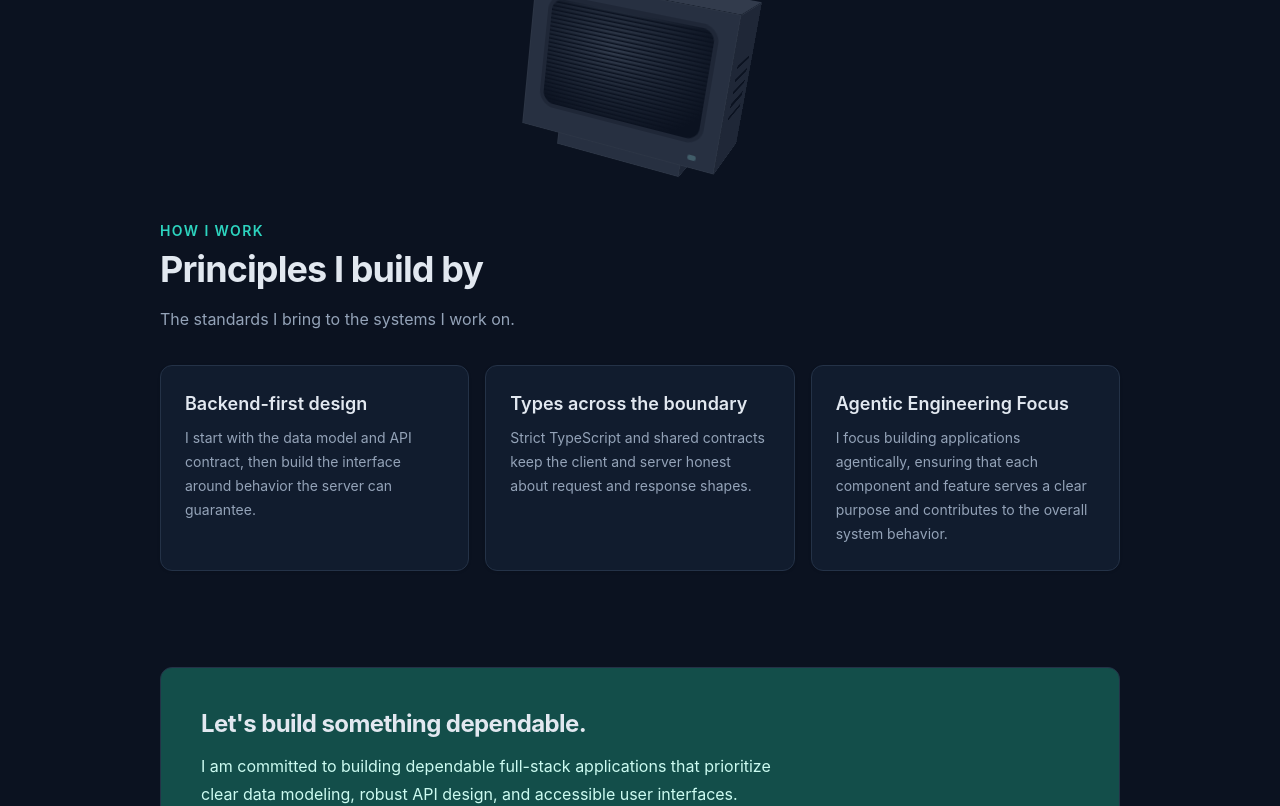
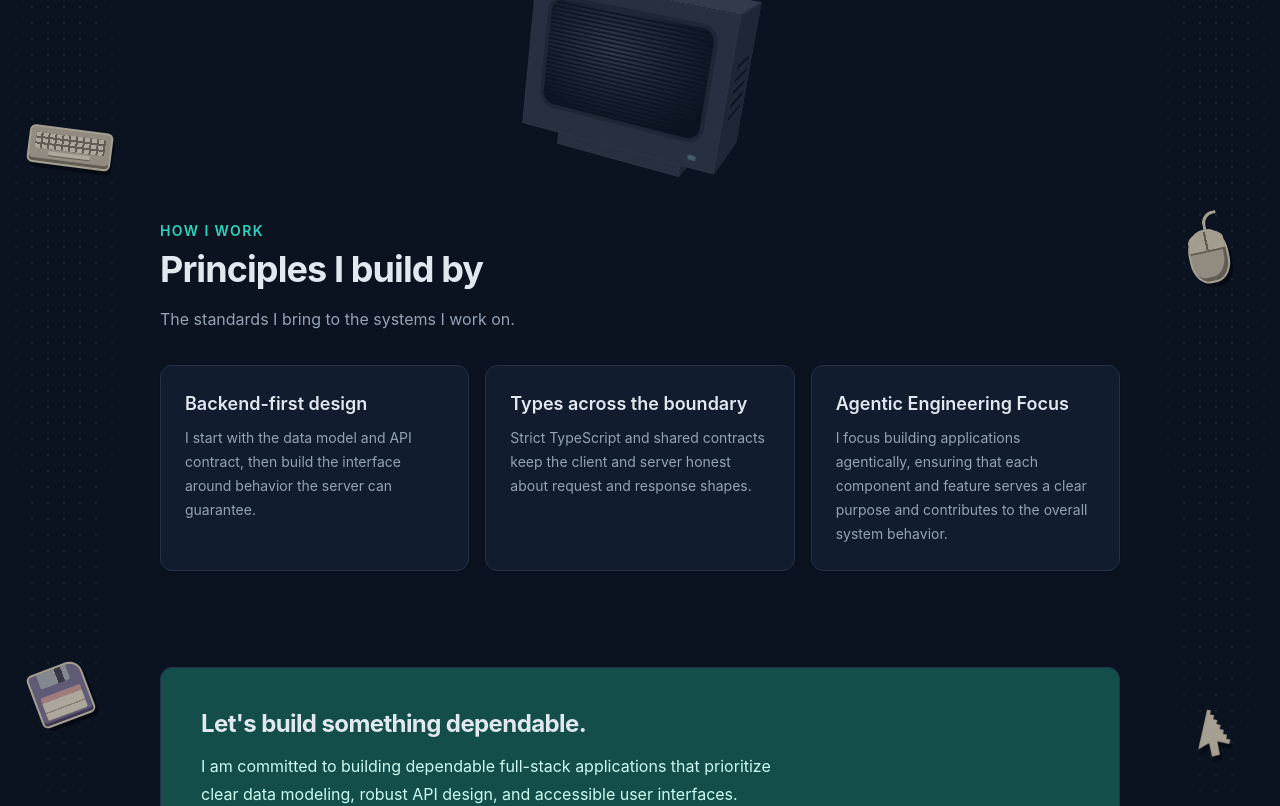
Before and after one commit to Battlertrunks/Portfolio-v2, a Vue app: page / in a window 1280 px wide. Shown: the part 594-1400 px from the top of the page. Built offline with nearby package versions, Linux system fonts and the light colour scheme.

Commit message:
Add retro stickers to portfolio margins

```diff
--- a/src/App.vue
+++ b/src/App.vue
@@ -4,6 +4,7 @@ import { RouterView } from 'vue-router'
 import AppFooter from '@/components/AppFooter.vue'
 import AppHeader from '@/components/AppHeader.vue'
 import RetroBackground from '@/components/RetroBackground.vue'
+import RetroStickers from '@/components/RetroStickers.vue'
 </script>
 
 <template>
@@ -16,7 +17,8 @@ import RetroBackground from '@/components/RetroBackground.vue'
       Skip to content
     </a>
     <AppHeader />
-    <main id="main-content" class="flex-1" tabindex="-1">
+    <main id="main-content" class="relative isolate flex-1" tabindex="-1">
+      <RetroStickers />
       <RouterView />
     </main>
     <AppFooter />
--- /dev/null
+++ b/src/components/RetroStickers.vue
@@ -0,0 +1,272 @@
+<script setup lang="ts">
+const layout = {
+  left: [
+    { kind: 'terminal', x: 43, y: 15, tilt: -13 },
+    { kind: 'keyboard', x: 56, y: 45, tilt: 11 },
+    { kind: 'floppy', x: 44, y: 76, tilt: -16 },
+  ],
+  right: [
+    { kind: 'javascript', x: 54, y: 23, tilt: 13 },
+    { kind: 'mouse', x: 47, y: 52, tilt: -12 },
+    { kind: 'cursor', x: 56, y: 84, tilt: 10 },
+  ],
+} as const
+
+function jitter(value: number, range: number) {
+  return value + (Math.random() * 2 - 1) * range
+}
+
+const rails = Object.entries(layout).map(([side, stickers]) => ({
+  side,
+  stickers: stickers.map(({ kind, x, y, tilt }) => ({
+    kind,
+    style: {
+      '--x': `${jitter(x, 5)}%`,
+      '--y': `${jitter(y, 4)}%`,
+      '--tilt': `${jitter(tilt, 5)}deg`,
+    },
+  })),
+}))
+</script>
+
+<template>
+  <div class="sticker-background" aria-hidden="true">
+    <div v-for="rail in rails" :key="rail.side" class="rail" :class="rail.side">
+      <span
+        v-for="sticker in rail.stickers"
+        :key="sticker.kind"
+        class="sticker"
+        :class="sticker.kind"
+        :style="sticker.style"
+      >
+        <span v-if="sticker.kind === 'terminal'">&gt;_</span>
+        <span v-else-if="sticker.kind === 'javascript'">JS</span>
+      </span>
+    </div>
+  </div>
+</template>
+
+<style scoped>
+.sticker-background {
+  --sticker-edge: #e1d6bd;
+  --plastic: #c6baa4;
+  --plastic-shadow: #817969;
+  --sticker-shadow: #03070e;
+  --outline: 0 0 0 2px var(--sticker-edge), 3px 5px 0 1px var(--sticker-shadow);
+  position: absolute;
+  z-index: -1;
+  inset: 0;
+  display: none;
+  overflow: clip;
+  pointer-events: none;
+  user-select: none;
+}
+
+@media (width >= 80rem) {
+  .sticker-background {
+    display: grid;
+    grid-template-columns: minmax(0, 1fr) var(--container-5xl) minmax(0, 1fr);
+  }
+}
+
+.rail {
+  position: relative;
+  width: min(100%, 16rem);
+}
+
+.rail::before {
+  position: absolute;
+  inset: 0;
+  background: radial-gradient(circle, var(--color-control) 1px, transparent 1px) 50% 0 / 16px 16px;
+  mask-image: radial-gradient(ellipse at center, #000 25%, transparent 72%);
+  opacity: 0.22;
+  content: '';
+}
+
+.left {
+  grid-column: 1;
+  justify-self: end;
+}
+
+.right {
+  grid-column: 3;
+  justify-self: start;
+}
+
+.sticker {
+  position: absolute;
+  top: var(--y);
+  left: clamp(3.25rem, var(--x), 100% - 3.25rem);
+  translate: -50% -50%;
+  rotate: var(--tilt);
+  opacity: 0.72;
+}
+
+.terminal {
+  width: 4.5rem;
+  padding: 0.3rem;
+  border-radius: 0.45rem;
+  background: var(--plastic);
+  box-shadow:
+    inset 0 -3px var(--plastic-shadow),
+    var(--outline);
+}
+
+.terminal span {
+  display: block;
+  padding: 0.32rem 0.42rem;
+  border-radius: 0.2rem;
+  background: repeating-linear-gradient(#112827 0 2px, #162e2d 2px 4px);
+  box-shadow: inset 0 0 0 1px #081b1b;
+  color: var(--color-accent-strong);
+  font: bold 1rem/1.25 var(--font-mono);
+}
+
+.javascript {
+  display: grid;
+  width: 3rem;
+  aspect-ratio: 1;
+  place-items: end;
+  padding: 0.22rem 0.28rem;
+  border-radius: 0.25rem;
+  background: #ddba57;
+  box-shadow:
+    inset 0 -3px #aa8636,
+    var(--outline);
+  color: #282012;
+  font: 900 1.3rem/1 var(--font-sans);
+}
+
+.keyboard {
+  width: 5rem;
+  height: 2.15rem;
+  border-radius: 0.25rem;
+  background: var(--plastic);
+  box-shadow:
+    inset 0 -3px var(--plastic-shadow),
+    var(--outline);
+}
+
+.keyboard::before,
+.keyboard::after {
+  position: absolute;
+  content: '';
+}
+
+.keyboard::before {
+  inset: 5px 5px auto;
+  height: 16px;
+  background:
+    repeating-linear-gradient(to right, transparent 0 5px, var(--plastic-shadow) 5px 7px),
+    repeating-linear-gradient(#ece0c9 0 4px, var(--plastic-shadow) 4px 6px);
+}
+
+.keyboard::after {
+  inset: auto 19px 7px;
+  height: 4px;
+  border-radius: 1px;
+  background: #eee2cb;
+  box-shadow: 0 1px var(--plastic-shadow);
+}
+
+.mouse {
+  width: 2.25rem;
+  height: 3.1rem;
+  margin-top: 0.45rem;
+  border-radius: 45% 45% 42% 42%;
+  background: var(--plastic);
+  box-shadow:
+    inset -3px -4px var(--plastic-shadow),
+    var(--outline);
+}
+
+.mouse::before {
+  position: absolute;
+  top: -1.2rem;
+  left: 50%;
+  width: 1rem;
+  height: 1.2rem;
+  border-top: 3px solid var(--sticker-edge);
+  border-left: 3px solid var(--sticker-edge);
+  border-top-left-radius: 0.8rem;
+  content: '';
+}
+
+.mouse::after {
+  position: absolute;
+  inset: 0 0 58%;
+  border-bottom: 2px solid var(--plastic-shadow);
+  border-radius: 45% 45% 0 0;
+  background: linear-gradient(90deg, #ded3bb 47%, var(--plastic-shadow) 47% 53%, #ded3bb 53%);
+  content: '';
+}
+
+.floppy {
+  width: 3.25rem;
+  aspect-ratio: 1;
+  border-radius: 0.25rem 0.7rem 0.25rem 0.25rem;
+  background: #807797;
+  box-shadow:
+    inset 0 -3px #524963,
+    var(--outline);
+}
+
+.floppy::before {
+  position: absolute;
+  inset: 0 0.75rem auto 0.55rem;
+  height: 0.95rem;
+  border-radius: 0 0 0.12rem 0.12rem;
+  background: linear-gradient(90deg, #b4b5ba 60%, #494451 60% 82%, #b4b5ba 82%);
+  content: '';
+}
+
+.floppy::after {
+  position: absolute;
+  inset: auto 0.32rem 0.3rem;
+  height: 1.5rem;
+  border-radius: 0.12rem;
+  background: linear-gradient(
+    to bottom,
+    #d9a4a2 25%,
+    #ece0c9 25% 64%,
+    #b9ab9e 64% 70%,
+    #ece0c9 70%
+  );
+  content: '';
+}
+
+.cursor {
+  width: 2.4rem;
+  height: 2.8rem;
+  filter: drop-shadow(3px 4px 0 var(--sticker-shadow));
+}
+
+.cursor::before {
+  position: absolute;
+  inset: 0;
+  background: var(--sticker-edge);
+  clip-path: polygon(
+    8% 0,
+    18% 0,
+    18% 9%,
+    29% 9%,
+    29% 18%,
+    40% 18%,
+    40% 27%,
+    51% 27%,
+    51% 36%,
+    62% 36%,
+    62% 45%,
+    73% 45%,
+    73% 54%,
+    84% 54%,
+    84% 64%,
+    52% 64%,
+    66% 92%,
+    47% 100%,
+    32% 72%,
+    8% 91%
+  );
+  content: '';
+}
+</style>
```
